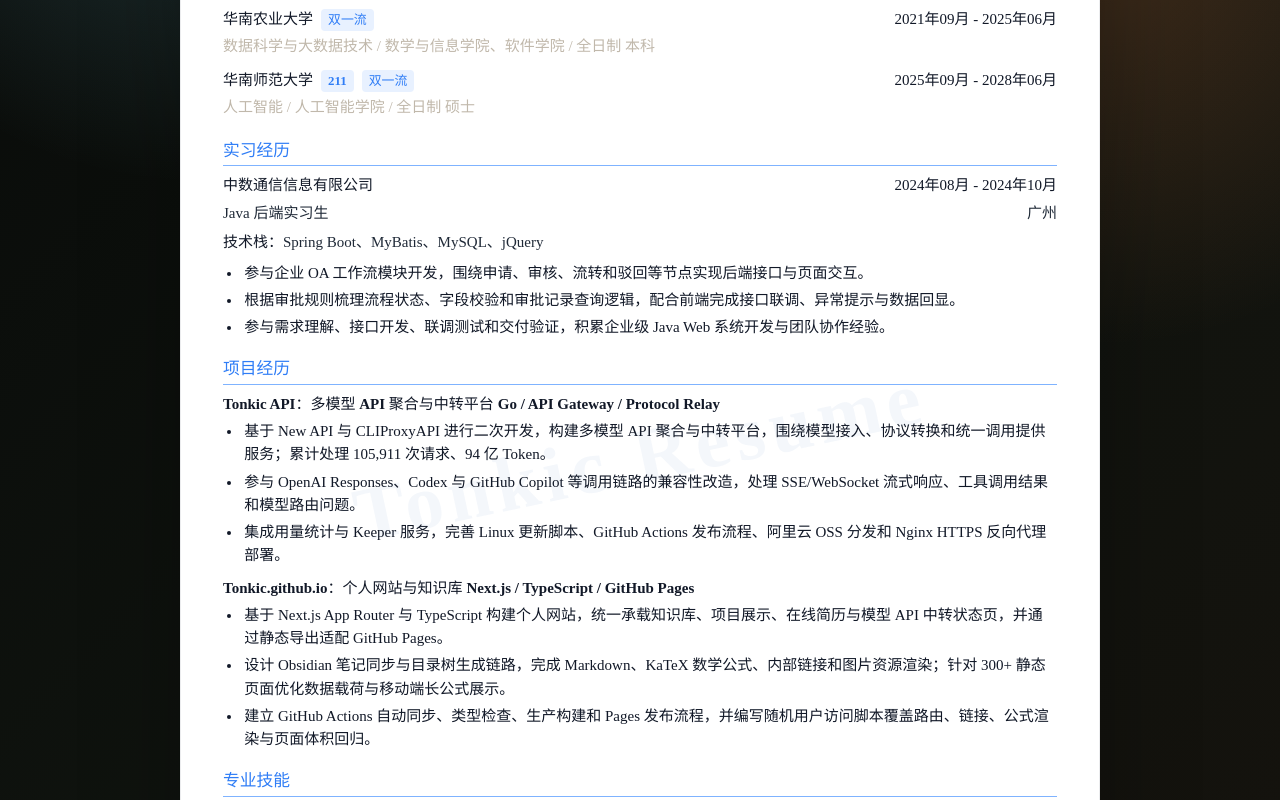
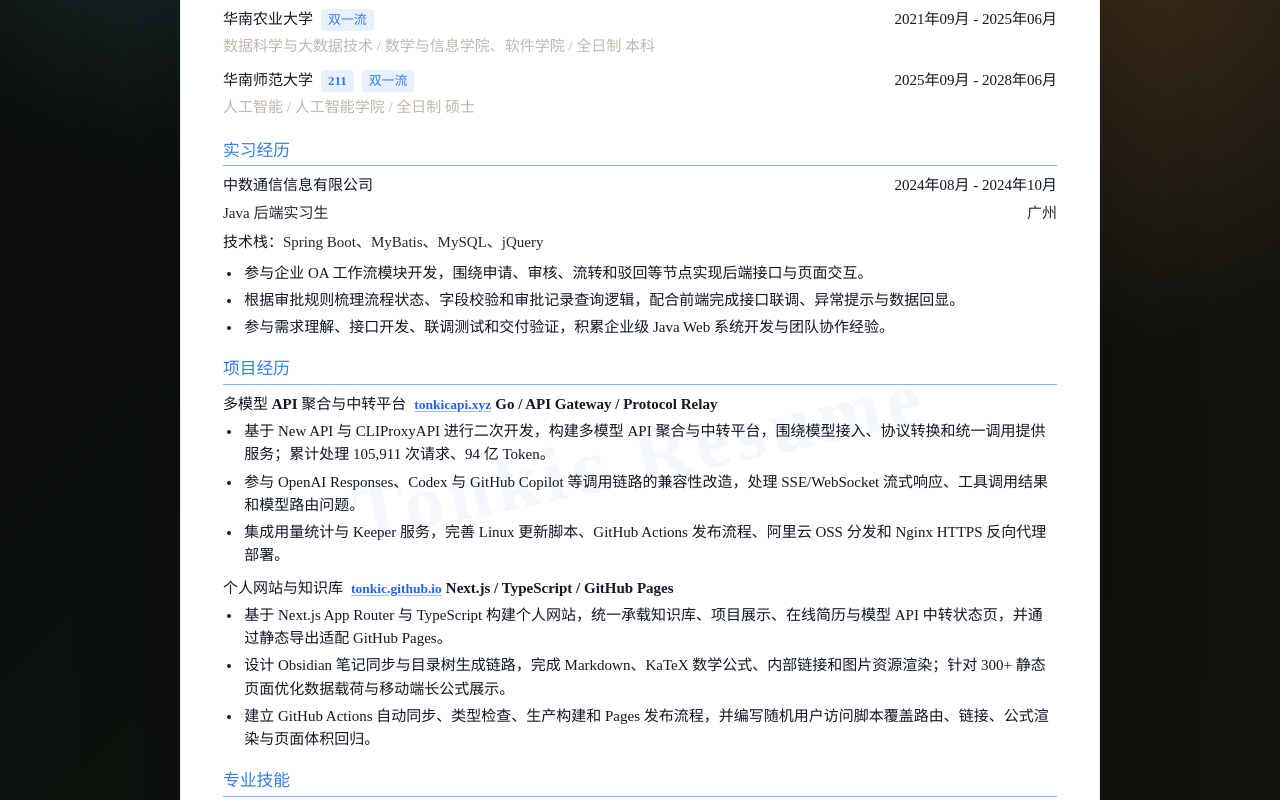
Before and after one commit to Tonkic/Tonkic.github.io, a Next.js app: page /cv in a window 1280 px wide. Shown: the part 419-1219 px from the top of the page. Built offline with nearby package versions, Linux system fonts and the light colour scheme.

Commit message:
feat: add resume project links

```diff
--- a/src/app/cv/page.tsx
+++ b/src/app/cv/page.tsx
@@ -1,4 +1,5 @@
 import { PrintResumeButton } from "@/components/PrintResumeButton";
+import Link from "next/link";
 import type { ReactNode } from "react";
 import {
   resumeEducation,
@@ -82,6 +83,11 @@
             <div className="resume-block-item" key={project.name}>
               <strong>
                 {project.name}
+                {project.url ? (
+                  <Link className="resume-project-link" href={project.url} target="_blank" rel="noreferrer">
+                    {project.urlLabel ?? project.url}
+                  </Link>
+                ) : null}
                 <span>{project.description}</span>
               </strong>
               <BulletList items={project.bullets} />
--- a/src/app/globals.css
+++ b/src/app/globals.css
@@ -2306,6 +2306,20 @@
   font-weight: 700;
 }
 
+.resume-project-link {
+  margin-left: 8px;
+  color: #2563eb;
+  font-size: 0.9em;
+  font-weight: 600;
+  text-decoration: underline;
+  text-decoration-color: #93c5fd;
+  text-underline-offset: 2px;
+}
+
+.resume-project-link:hover {
+  color: #1d4ed8;
+}
+
 .resume-bullets {
   display: grid;
   gap: 4px;
--- a/src/data/resume.ts
+++ b/src/data/resume.ts
@@ -19,6 +19,8 @@
   description: string;
   name: string;
   role?: string;
+  url?: string;
+  urlLabel?: string;
   bullets: string[];
 };
 
@@ -58,8 +60,10 @@
 
 export const resumeProjects: ResumeProject[] = [
   {
-    name: "Tonkic API：多模型 API 聚合与中转平台",
+    name: "多模型 API 聚合与中转平台",
     description: "Go / API Gateway / Protocol Relay",
+    url: "https://tonkicapi.xyz/",
+    urlLabel: "tonkicapi.xyz",
     bullets: [
       "基于 New API 与 CLIProxyAPI 进行二次开发，构建多模型 API 聚合与中转平台，围绕模型接入、协议转换和统一调用提供服务；累计处理 105,911 次请求、94 亿 Token。",
       "参与 OpenAI Responses、Codex 与 GitHub Copilot 等调用链路的兼容性改造，处理 SSE/WebSocket 流式响应、工具调用结果和模型路由问题。",
@@ -67,8 +71,10 @@
     ],
   },
   {
-    name: "Tonkic.github.io：个人网站与知识库",
+    name: "个人网站与知识库",
     description: "Next.js / TypeScript / GitHub Pages",
+    url: "https://tonkic.github.io/",
+    urlLabel: "tonkic.github.io",
     bullets: [
       "基于 Next.js App Router 与 TypeScript 构建个人网站，统一承载知识库、项目展示、在线简历与模型 API 中转状态页，并通过静态导出适配 GitHub Pages。",
       "设计 Obsidian 笔记同步与目录树生成链路，完成 Markdown、KaTeX 数学公式、内部链接和图片资源渲染；针对 300+ 静态页面优化数据载荷与移动端长公式展示。",
```
